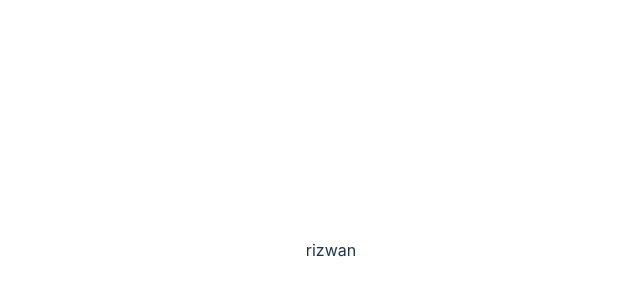
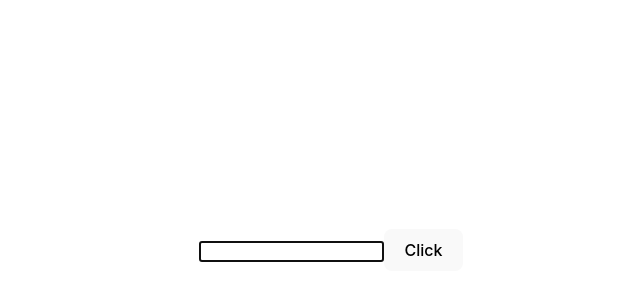
Before and after one commit to MohammedRizwan4/justDemoCodeEvolution, a React (Vite) app: page / in a window 1280 px wide. Shown: the part 150-450 px from the top of the page, without its empty margins (309-949 px from the left). Built offline with nearby package versions, Linux system fonts and the light colour scheme.

Commit message:
React.createRef and its use (2 methods)

```diff
--- a/src/App.jsx
+++ b/src/App.jsx
@@ -1,13 +1,15 @@
 import { useState } from 'react'
 import './App.css'
 import './components/style.css'
-import Parent from './components/Parent.jsx'
+// import RefDemos_Method1 from './components/RefDemos_Method1.jsx'
+import RefDemos_Method2 from './components/RefDemos_Method2.jsx'
 
 function App() {
 
   return (
     <>
-      <Parent />
+      {/* <RefDemos_Method1 /> */}
+      <RefDemos_Method2 />
     </>
   )
 }
--- /dev/null
+++ b/src/components/RefDemos_Method1.jsx
@@ -0,0 +1,22 @@
+import React, { Component } from 'react'
+
+export default class RefDemos_Method1 extends Component {
+    constructor(props) {
+        super(props)
+
+        this.inputRef = React.createRef()
+    }
+
+    componentDidMount() {
+        this.inputRef.current.focus()
+        console.dir(this.inputRef.current);
+    }
+
+    render() {
+        return (
+            <div>
+                <input type="text" ref={this.inputRef} />
+            </div>
+        )
+    }
+}
--- /dev/null
+++ b/src/components/RefDemos_Method2.jsx
@@ -0,0 +1,31 @@
+import React, { Component } from 'react'
+
+export default class RefDemos_Method2 extends Component {
+    constructor(props) {
+        super(props)
+
+        // using callbacks and it dont have current object
+        this.inputRef = null
+        this.inputRefCb = element => {
+            this.inputRef = element;
+        }
+    }
+
+    componentDidMount() {
+        // it dont have current object
+        this.inputRef.focus();
+    }
+
+    handleClick = () => {
+        alert(this.inputRef.value)
+    }
+
+    render() {
+        return (
+            <div>
+                <input type="text" ref={this.inputRefCb} />
+                <button onClick={this.handleClick}>Click</button>
+            </div>
+        )
+    }
+}
```
